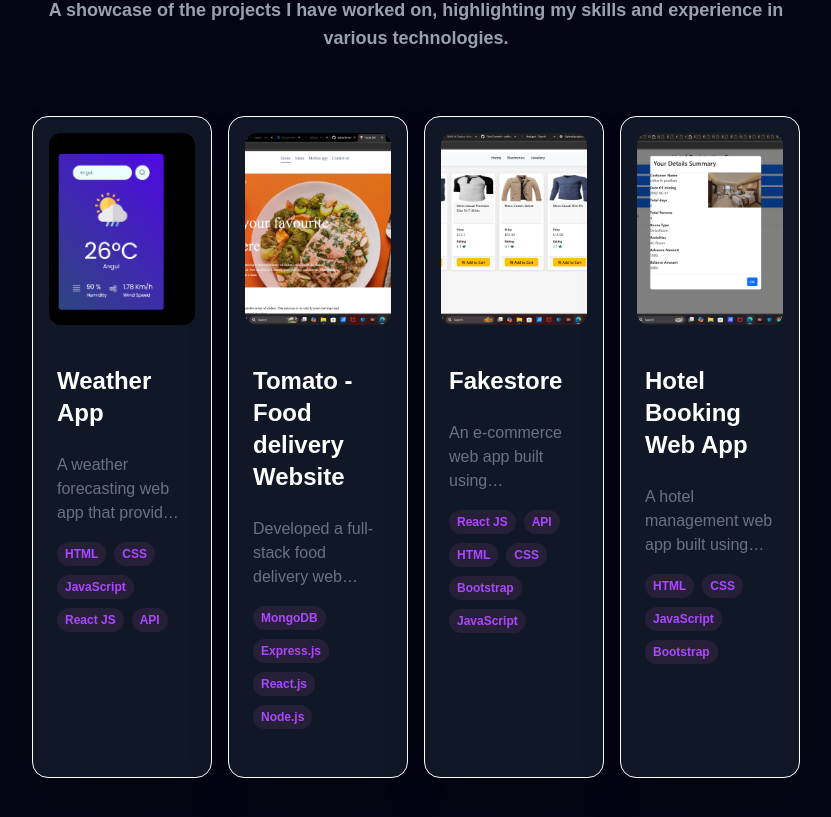
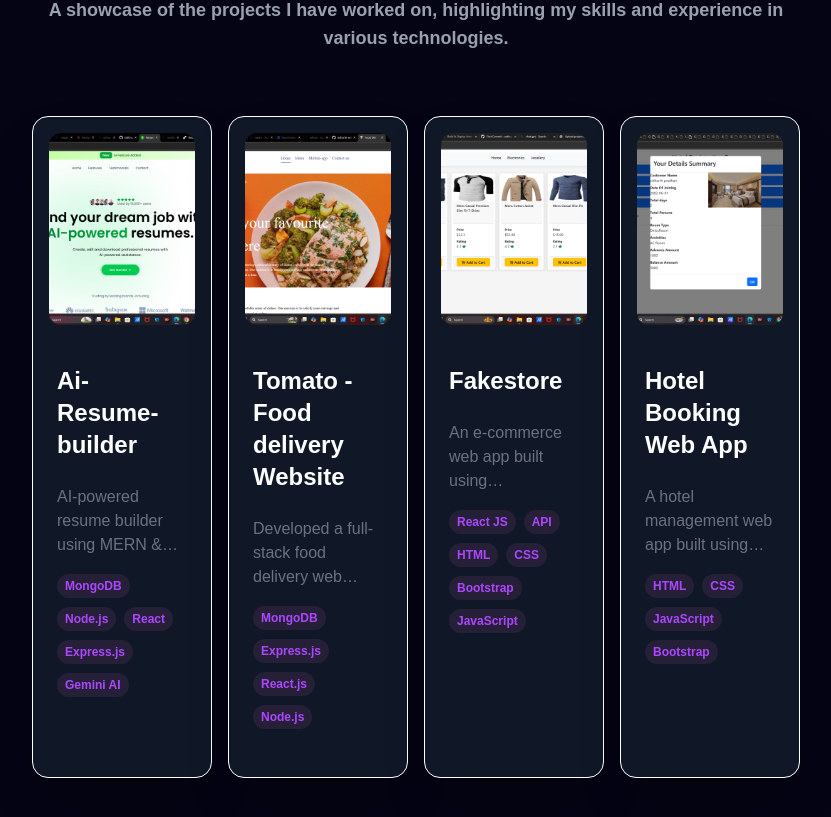
Before and after one commit to sidharth-webdev/My-Portfolio, a React (Vite) app: page / in a window 1280 px wide. Shown: the part 2060-2877 px from the top of the page, without its empty margins (224-1055 px from the left). Built offline with nearby package versions, Linux system fonts and the light colour scheme.

Commit message:
changes in project area

```diff
--- a/src/constant.js
+++ b/src/constant.js
@@ -21,9 +21,10 @@ import SctevtLogo from './assets/education_logo/SctevtLogo.png';
 
 // Project Section Logo's
 import hotelmanagementLogo from './assets/work_logo/hotelmanagement.png';
-import weatherLogo from './assets/work_logo/weather.png';
+import airesumebuilderlogo from './assets/work_logo/ai-resume-builder.png';
 import fakestoreLogo from './assets/work_logo/fakestore.png';
 import fooddeliverylogo from './assets/work_logo/food-deliverylogo.png';
+
 
 
 export const SkillsInfo = [
@@ -85,11 +86,11 @@ export const SkillsInfo = [
   export const projects = [
     {
       id: 0,
-      title: "Weather App",
-      description:"A weather forecasting web app that provides real-time temperature, humidity, and condition updates using the OpenWeather API. Developed with React and styled for a clean, responsive user interface.",
-      image:weatherLogo,
-      tags: ["HTML", "CSS", "JavaScript", "React JS", "API"],
-      github: "https://github.com/sidharth-webdev/Weather-App",
+      title: "Ai-Resume-builder",
+      description:"AI-powered resume builder using MERN & Gemini API — generate professional, job-tailored resumes and export as PDF instantly.",
+      image: airesumebuilderlogo,
+      tags: ["MongoDB","Node.js","React","Express.js","Gemini AI"],
+      github: "https://github.com/sidharth-webdev/Ai-Resume-Builder",
     },
     {
       id: 1,
```
Also changed, not shown: src/assets/work_logo/ai-resume-builder.png (added), src/assets/work_logo/weather.png (deleted).
